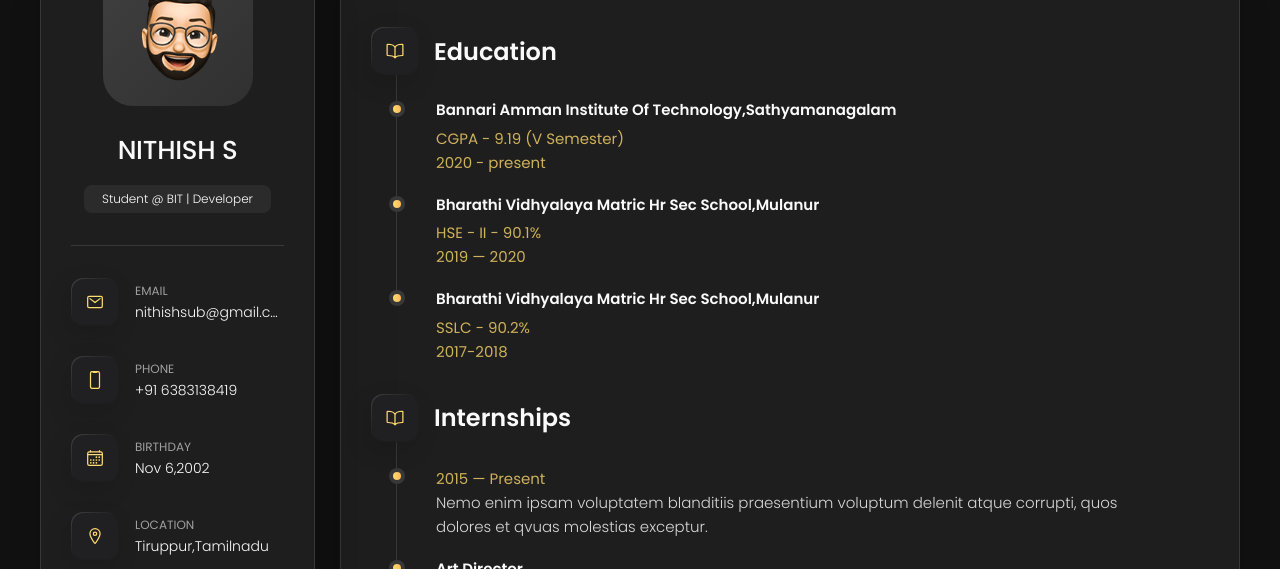
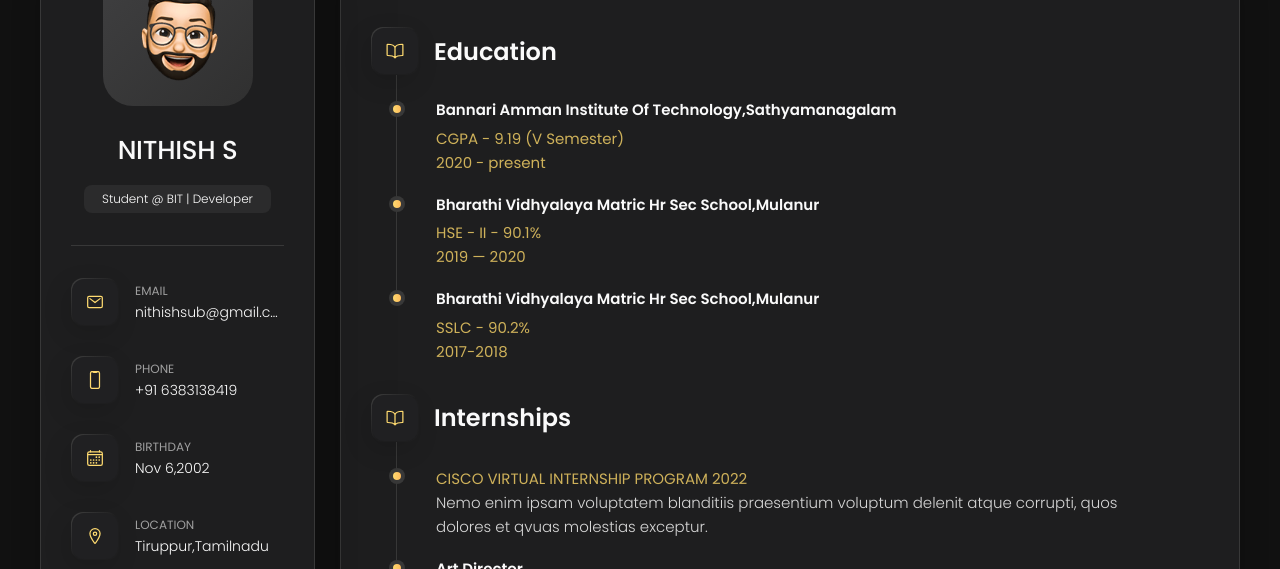
Before and after one commit to nithish611/PersonalWebsite, a website: page index.html in a window 1280 px wide. Both pictures are taken after a click on the button "Resume". Shown: the part 162-731 px from the top of the page. Drawn offline with nearby package versions, Linux system fonts and the light colour scheme.

Commit message:
Internship Updated

```diff
--- a/index.html
+++ b/index.html
@@ -590,7 +590,7 @@
 
               <h4 class="h4 timeline-item-title"></h4>
 
-              <span>2015 — Present</span>
+              <span>CISCO VIRTUAL INTERNSHIP PROGRAM 2022</span>
 
               <p class="timeline-text">
                 Nemo enim ipsam voluptatem blanditiis praesentium voluptum delenit atque corrupti, quos dolores et qvuas
```
